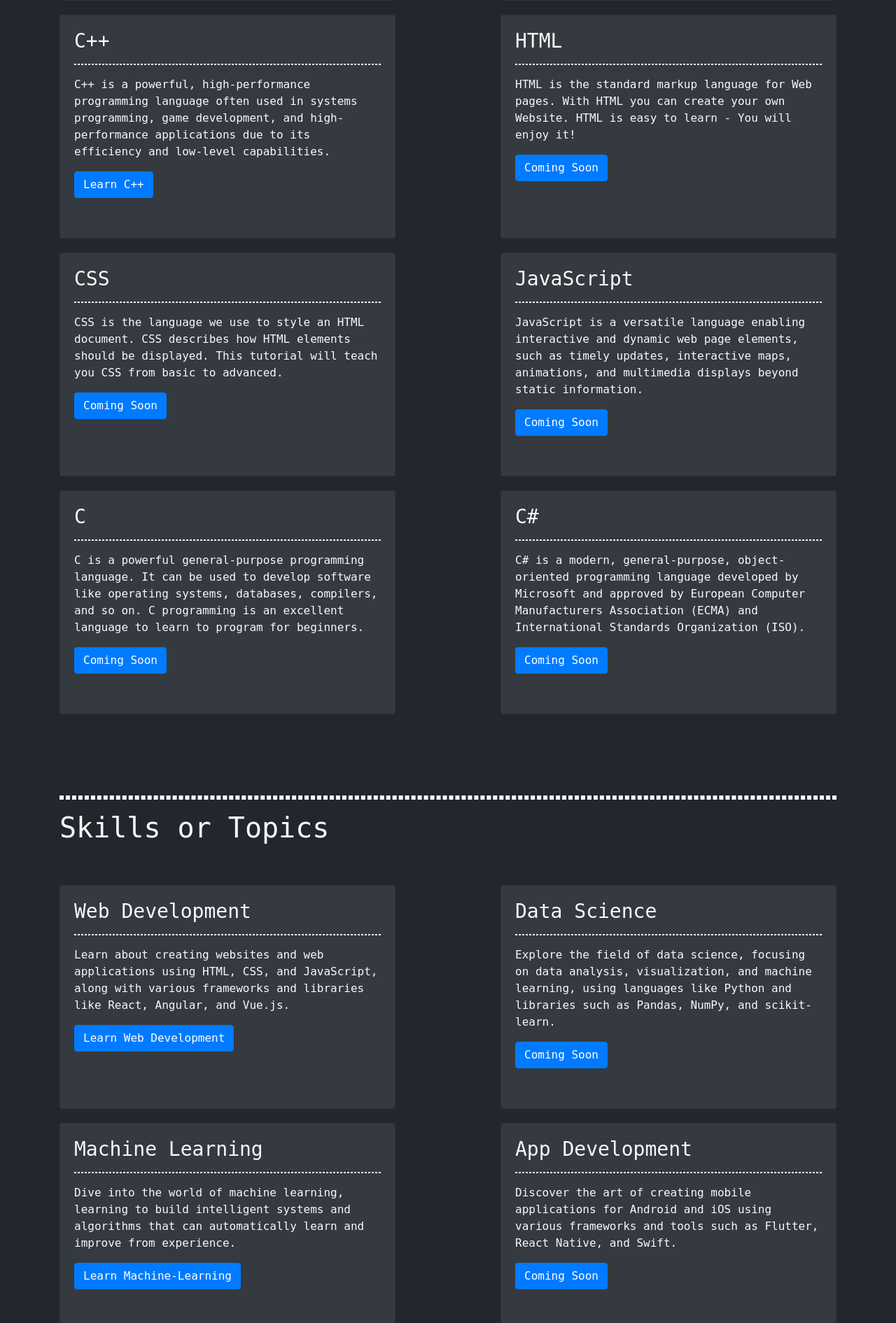
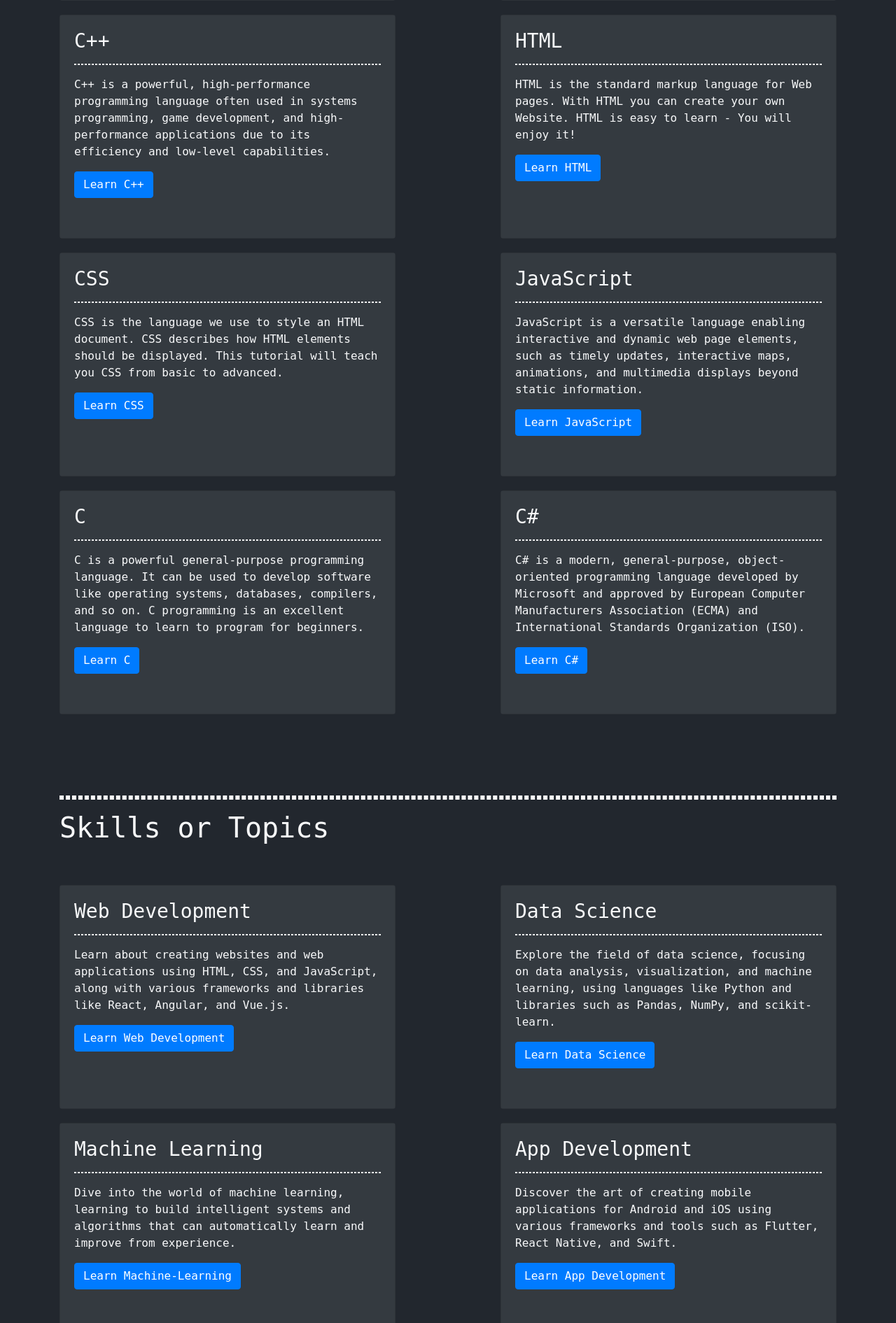
Before and after one commit to arthurW1935/skill-overflow, a Django app: page / in a window 1280 px wide. Shown: the part 1005-2896 px from the top of the page at 70% size. Run offline with Django 4.2, Linux system fonts and the light colour scheme; some libraries are stand-ins or nearby versions.

Commit message:
enabled all the buttons

```diff
--- a/resources/templates/base.html
+++ b/resources/templates/base.html
@@ -34,6 +34,16 @@
                   <a class="dropdown-item" href="{% url "java" %}">Java</a>
                   <div class="dropdown-divider"></div>
                   <a class="dropdown-item" href="{% url "cpp" %}">C++</a>
+                  <div class="dropdown-divider"></div>
+                  <a class="dropdown-item" href="{% url "html" %}">HTML</a>
+                  <div class="dropdown-divider"></div>
+                  <a class="dropdown-item" href="{% url "css" %}">CSS</a>
+                  <div class="dropdown-divider"></div>
+                  <a class="dropdown-item" href="{% url "javascript" %}">JavaScript</a>
+                  <div class="dropdown-divider"></div>
+                  <a class="dropdown-item" href="{% url "c" %}">C</a>
+                  <div class="dropdown-divider"></div>
+                  <a class="dropdown-item" href="{% url "csharp" %}">C#</a>
                 </div>
               </li>
               <li class="nav-item dropdown">
@@ -43,7 +53,11 @@
                 <div class="dropdown-menu" aria-labelledby="navbarDropdown">
                   <a class="dropdown-item" href="{% url "webdev" %}">Web Development</a>
                   <div class="dropdown-divider"></div>
+                  <a class="dropdown-item" href="{% url "datascience" %}">Data Science</a>
+                  <div class="dropdown-divider"></div>
                   <a class="dropdown-item" href="{% url "machinelearning" %}">Machine Learning</a>
+                  <div class="dropdown-divider"></div>
+                  <a class="dropdown-item" href="{% url "appdev" %}">App Development</a>
                 </div>
               </li>
               <li class="nav-item active">
--- a/resources/templates/home.html
+++ b/resources/templates/home.html
@@ -43,12 +43,12 @@
           </div>
       </div>
 
-      <div class="card bg-dark" style="width: 30rem; height:20rem">
+      <div class="card bg-dark" style="width: 30rem; height:20rem;">
         <div class="card-body bg-dark">
             <h3 class="card-title display-5 text-light">HTML</h3>
             <hr style="border: 1px dashed white">
             <p class="card-text text-light">HTML is the standard markup language for Web pages. With HTML you can create your own Website. HTML is easy to learn - You will enjoy it!</p>
-            <a href="#" class="btn btn-primary">Coming Soon</a>
+            <a href="{% url 'html' %}" class="btn btn-primary">Learn HTML</a>
         </div>
       </div>
 
@@ -57,7 +57,7 @@
             <h3 class="card-title display-5 text-light">CSS</h3>
             <hr style="border: 1px dashed white">
             <p class="card-text text-light">CSS is the language we use to style an HTML document. CSS describes how HTML elements should be displayed. This tutorial will teach you CSS from basic to advanced.</p>
-            <a href="#" class="btn btn-primary">Coming Soon</a>
+            <a href="{% url 'css' %}" class="btn btn-primary">Learn CSS</a>
         </div>
       </div>
 
@@ -67,7 +67,7 @@
             <hr style="border: 1px dashed white">
             <p class="card-text text-light">
               JavaScript is a versatile language enabling interactive and dynamic web page elements, such as timely updates, interactive maps, animations, and multimedia displays beyond static information.</p>
-            <a href="" class="btn btn-primary">Coming Soon</a>
+            <a href="{% url 'javascript' %}" class="btn btn-primary">Learn JavaScript</a>
         </div>
       </div>
 
@@ -76,7 +76,7 @@
             <h3 class="card-title display-5 text-light">C</h3>
             <hr style="border: 1px dashed white">
             <p class="card-text text-light">C is a powerful general-purpose programming language. It can be used to develop software like operating systems, databases, compilers, and so on. C programming is an excellent language to learn to program for beginners.</p>
-            <a href="#" class="btn btn-primary">Coming Soon</a>
+            <a href="{% url 'c' %}" class="btn btn-primary">Learn C</a>
         </div>
       </div>
 
@@ -85,7 +85,7 @@
             <h3 class="card-title display-5 text-light">C#</h3>
             <hr style="border: 1px dashed white">
             <p class="card-text text-light">C# is a modern, general-purpose, object-oriented programming language developed by Microsoft and approved by European Computer Manufacturers Association (ECMA) and International Standards Organization (ISO).</p>
-            <a href="#" class="btn btn-primary">Coming Soon</a>
+            <a href="{% url 'csharp' %}" class="btn btn-primary">Learn C#</a>
         </div>
       </div>
     </div>
@@ -113,7 +113,7 @@
             <h3 class="card-title display-5 text-light">Data Science</h3>
             <hr style="border: 1px dashed white">
             <p class="card-text text-light">Explore the field of data science, focusing on data analysis, visualization, and machine learning, using languages like Python and libraries such as Pandas, NumPy, and scikit-learn.</p>
-            <a href="#" class="btn btn-primary">Coming Soon</a>
+            <a href="{% url 'datascience' %}" class="btn btn-primary">Learn Data Science</a>
         </div>
     </div>
 
@@ -133,7 +133,7 @@
           <h3 class="card-title display-5 text-light">App Development</h3>
           <hr style="border: 1px dashed white">
           <p class="card-text text-light">Discover the art of creating mobile applications for Android and iOS using various frameworks and tools such as Flutter, React Native, and Swift.</p>
-          <a href="#" class="btn btn-primary">Coming Soon</a>
+          <a href="{% url 'appdev' %}" class="btn btn-primary">Learn App Development</a>
       </div>
     </div>
   </div>
```
Also changed, not shown: resources/templates/languages/csharp.html (renamed from resources/templates/languages/c#.html).
